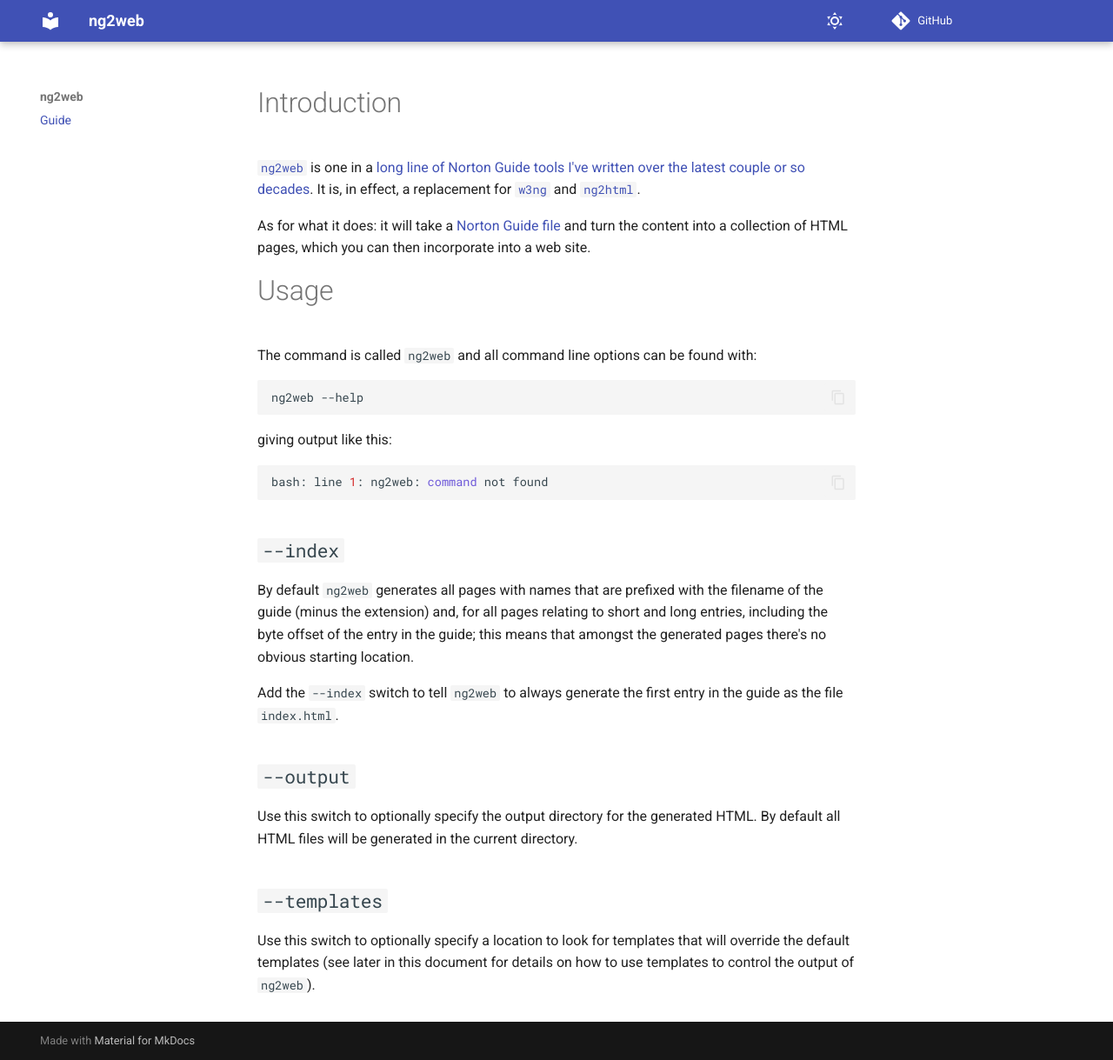
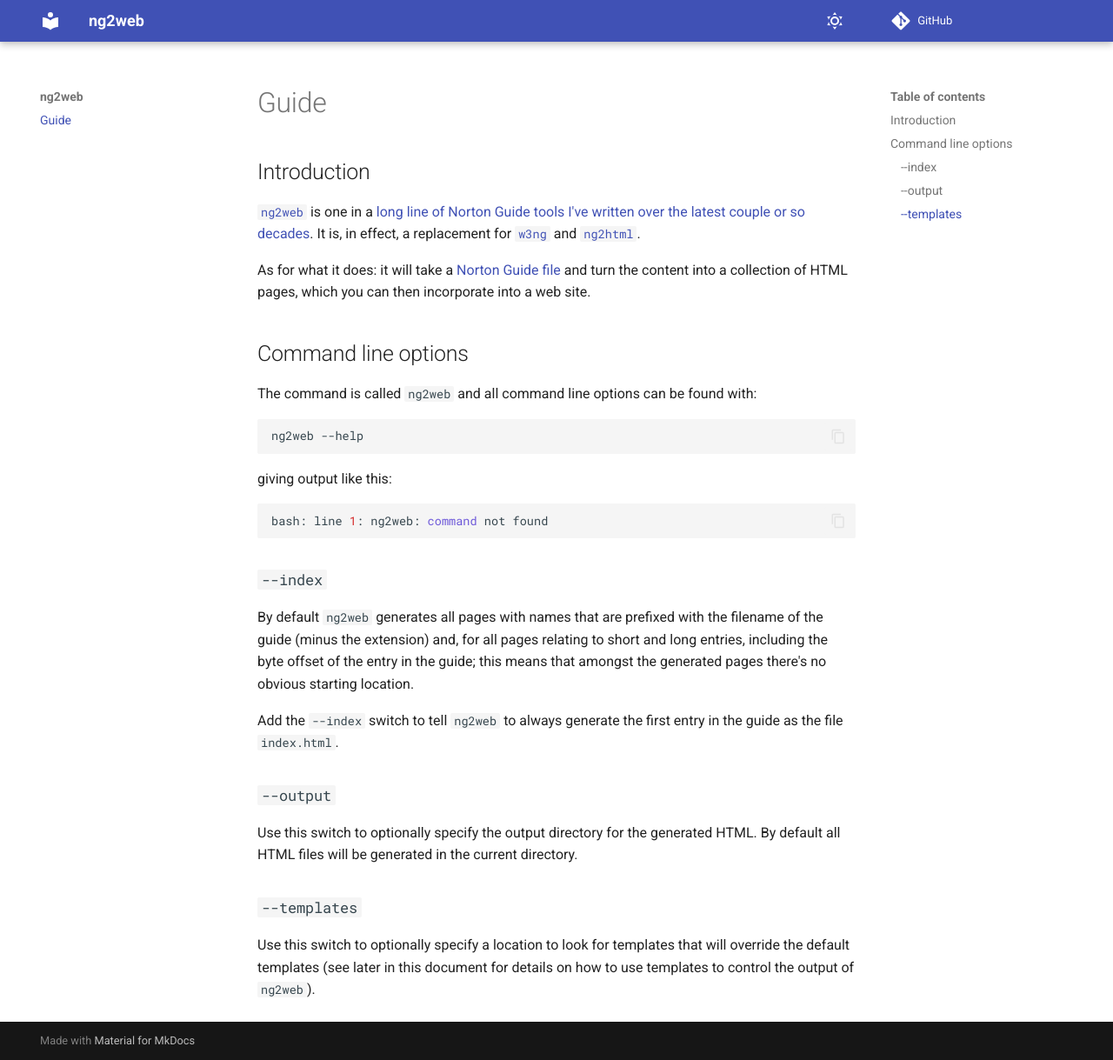
Before and after one commit to davep/ng2web, an MkDocs documentation site: the page built from docs/index.md, in a window 1280 px wide and 1219 px high. Shown: the whole window at 87% size. Built offline with MkDocs 1.6.1 and Material for MkDocs 9.7.7, drawn with Linux system fonts in a browser that asks for light colours; comment, search, counter and statistics services are not loaded.

Commit message:
:books: Restructure the documentation
This ensures that the ToC gets generated.

````diff
--- a/docs/index.md
+++ b/docs/index.md
@@ -1,4 +1,4 @@
-# Introduction
+## Introduction
 
 [`ng2web`](https://github.com/davep/ng2web) is one in a [long line of Norton
 Guide tools I've written over the latest couple or so
@@ -10,7 +10,7 @@ As for what it does: it will take a [Norton Guide
 file](https://en.wikipedia.org/wiki/Norton_Guides) and turn the content into
 a collection of HTML pages, which you can then incorporate into a web site.
 
-# Usage
+## Command line options
 
 The command is called `ng2web` and all command line options can be found
 with:
@@ -25,7 +25,7 @@ giving output like this:
 ng2web --help
 ```
 
-## `--index`
+### `--index`
 
 By default `ng2web` generates all pages with names that are prefixed with
 the filename of the guide (minus the extension) and, for all pages relating
@@ -36,12 +36,12 @@ starting location.
 Add the `--index` switch to tell `ng2web` to always generate the first entry
 in the guide as the file `index.html`.
 
-## `--output`
+### `--output`
 
 Use this switch to optionally specify the output directory for the generated
 HTML. By default all HTML files will be generated in the current directory.
 
-## `--templates`
+### `--templates`
 
 Use this switch to optionally specify a location to look for templates that
 will override the default templates (see later in this document for details
````
